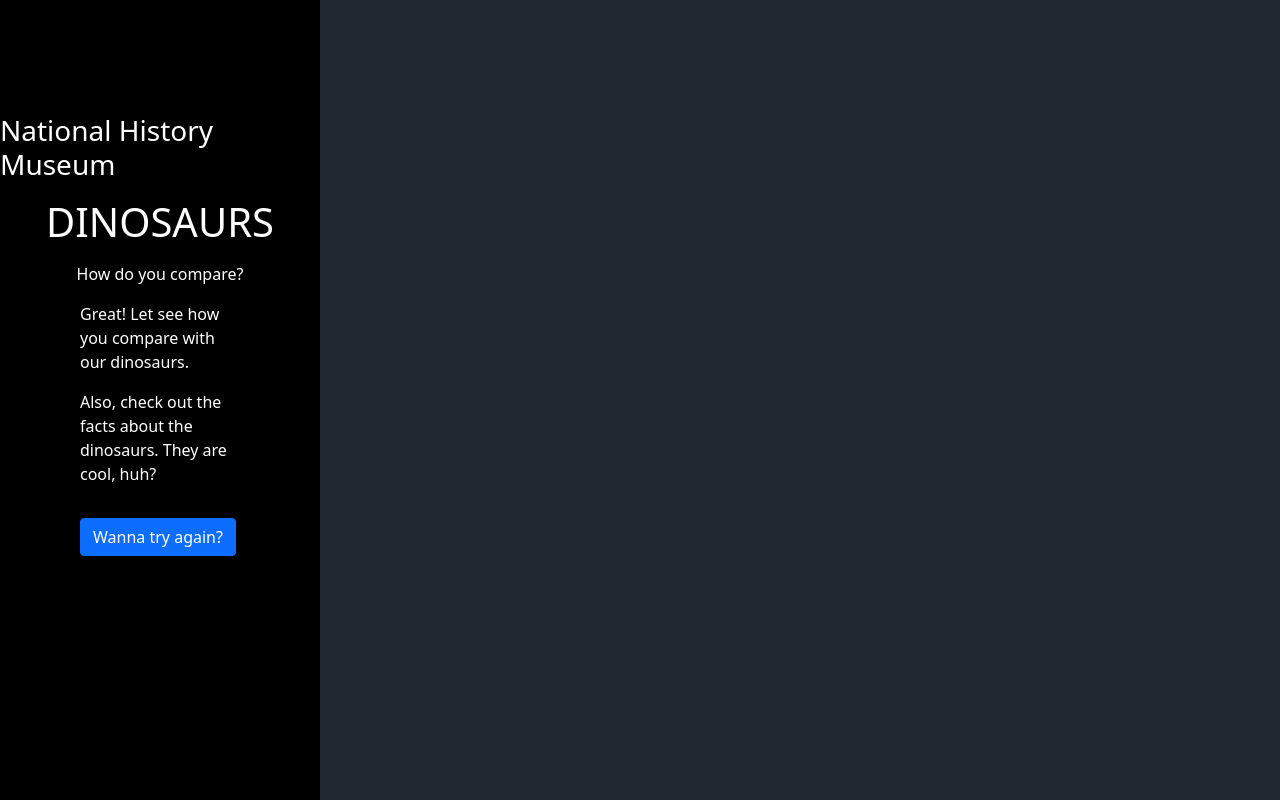
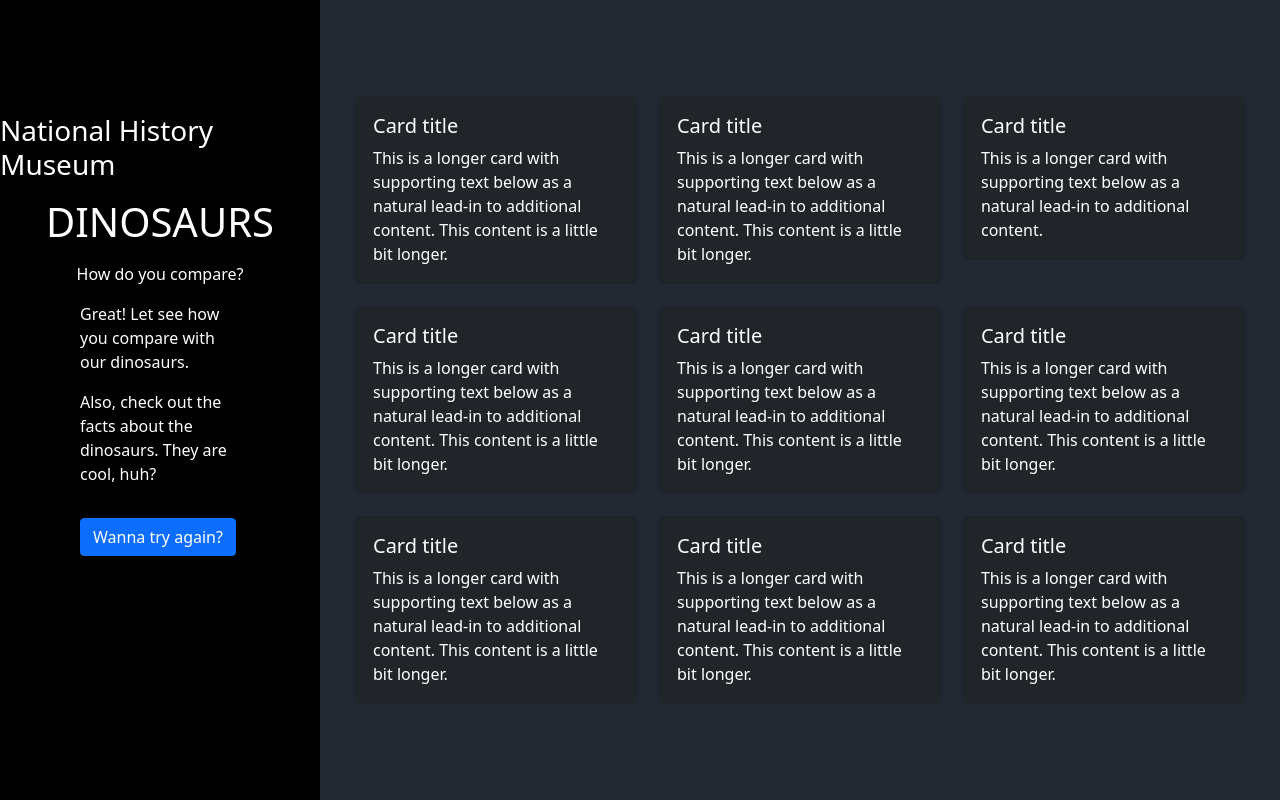
Before and after one commit to nhantran3395/udacity_intermediateJSnanodegree_chap2_final_project, a plain HTML site: page index.html in a window 1280 px wide. Both pictures are taken after typing "Sample", "5", "5", "5" into the empty fields and a click on the button "Compare Me!". Drawn offline with nearby package versions, Linux system fonts and the light colour scheme.

Commit message:
feat: create infographics showing user and dinosaurs
show card group after dinasaur skeleton background is removed

```diff
--- a/app.js
+++ b/app.js
@@ -47,4 +47,5 @@
   document.getElementById("form-user-try-again").style.removeProperty("display")
   document.getElementById("image-background-dinosaur-skeleton").style.display =
     "none"
+  document.getElementById("card-group").style.removeProperty("display")
 })
--- a/index.html
+++ b/index.html
@@ -13,7 +13,7 @@
     <title>Dinographic</title>
   </head>
   <body class="d-flex vh-100 flex-row">
-    <div
+    <section
       class="d-flex justify-content-center align-items-center vh-100 w-25 flex-column"
       style="background-color: black"
     >
@@ -133,9 +133,9 @@
           </button>
         </form>
       </div>
-    </div>
+    </section>
 
-    <div
+    <section
       class="d-flex justify-content-center align-items-center vh-100 w-75 flex-column"
       style="background-color: #222831"
     >
@@ -145,7 +145,130 @@
         alt="Dinosaur skeleton"
         id="image-background-dinosaur-skeleton"
       />
-    </div>
+
+      <div
+        class="container-md row row-cols-md-3 g-4"
+        style="display: none"
+        id="card-group"
+      >
+        <div class="col">
+          <div class="card bg-dark text-white">
+            <!-- <img src="..." class="card-img-top" alt="..." /> -->
+            <div class="card-body">
+              <h5 class="card-title">Card title</h5>
+              <p class="card-text">
+                This is a longer card with supporting text below as a natural
+                lead-in to additional content. This content is a little bit
+                longer.
+              </p>
+            </div>
+          </div>
+        </div>
+        <div class="col">
+          <div class="card bg-dark text-white">
+            <!-- <img src="..." class="card-img-top" alt="..." /> -->
+            <div class="card-body">
+              <h5 class="card-title">Card title</h5>
+              <p class="card-text">
+                This is a longer card with supporting text below as a natural
+                lead-in to additional content. This content is a little bit
+                longer.
+              </p>
+            </div>
+          </div>
+        </div>
+        <div class="col">
+          <div class="card bg-dark text-white">
+            <!-- <img src="..." class="card-img-top" alt="..." /> -->
+            <div class="card-body">
+              <h5 class="card-title">Card title</h5>
+              <p class="card-text">
+                This is a longer card with supporting text below as a natural
+                lead-in to additional content.
+              </p>
+            </div>
+          </div>
+        </div>
+        <div class="col">
+          <div class="card bg-dark text-white">
+            <!-- <img src="..." class="card-img-top" alt="..." /> -->
+            <div class="card-body">
+              <h5 class="card-title">Card title</h5>
+              <p class="card-text">
+                This is a longer card with supporting text below as a natural
+                lead-in to additional content. This content is a little bit
+                longer.
+              </p>
+            </div>
+          </div>
+        </div>
+        <div class="col">
+          <div class="card bg-dark text-white">
+            <!-- <img src="..." class="card-img-top" alt="..." /> -->
+            <div class="card-body">
+              <h5 class="card-title">Card title</h5>
+              <p class="card-text">
+                This is a longer card with supporting text below as a natural
+                lead-in to additional content. This content is a little bit
+                longer.
+              </p>
+            </div>
+          </div>
+        </div>
+        <div class="col">
+          <div class="card bg-dark text-white">
+            <!-- <img src="..." class="card-img-top" alt="..." /> -->
+            <div class="card-body">
+              <h5 class="card-title">Card title</h5>
+              <p class="card-text">
+                This is a longer card with supporting text below as a natural
+                lead-in to additional content. This content is a little bit
+                longer.
+              </p>
+            </div>
+          </div>
+        </div>
+        <div class="col">
+          <div class="card bg-dark text-white">
+            <!-- <img src="..." class="card-img-top" alt="..." /> -->
+            <div class="card-body">
+              <h5 class="card-title">Card title</h5>
+              <p class="card-text">
+                This is a longer card with supporting text below as a natural
+                lead-in to additional content. This content is a little bit
+                longer.
+              </p>
+            </div>
+          </div>
+        </div>
+        <div class="col">
+          <div class="card bg-dark text-white">
+            <!-- <img src="..." class="card-img-top" alt="..." /> -->
+            <div class="card-body">
+              <h5 class="card-title">Card title</h5>
+              <p class="card-text">
+                This is a longer card with supporting text below as a natural
+                lead-in to additional content. This content is a little bit
+                longer.
+              </p>
+            </div>
+          </div>
+        </div>
+        <div class="col">
+          <div class="card bg-dark text-white">
+            <!-- <img src="..." class="card-img-top" alt="..." /> -->
+            <div class="card-body">
+              <h5 class="card-title">Card title</h5>
+              <p class="card-text">
+                This is a longer card with supporting text below as a natural
+                lead-in to additional content. This content is a little bit
+                longer.
+              </p>
+            </div>
+          </div>
+        </div>
+      </div>
+    </section>
   </body>
 
   <script src="./app.js"></script>
```
